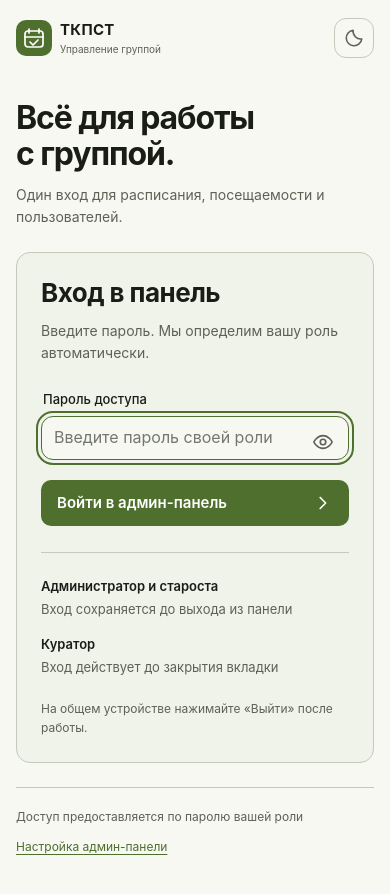
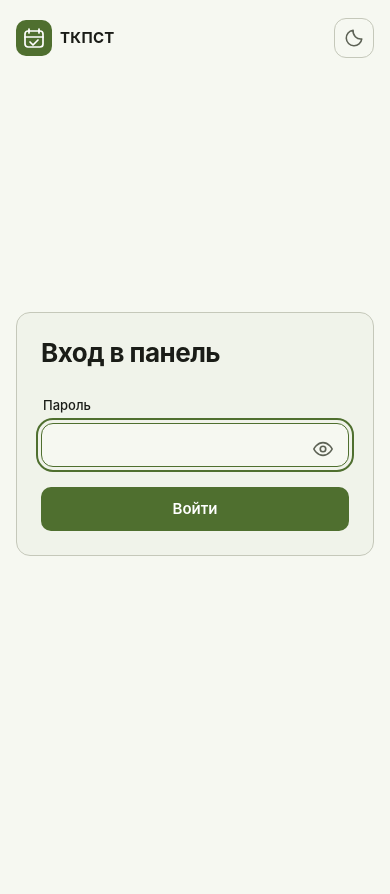
Before and after one commit to WTFHOSHI/tkpst-admin, a website: page public/index.html in a window 390 px wide. After the commit the page ends 844 px from the top, so only its background shows below. Drawn offline with Linux system fonts and the light colour scheme.

Commit message:
Remove login helper copy and keep a compact password form

```diff
--- a/public/admin.css
+++ b/public/admin.css
@@ -47,39 +47,17 @@ ol.steps a { color: var(--primary); text-decoration: underline; }
 .admin-tabs a.on { background: var(--primary); color: var(--on-primary); }
 
 /* Общий вход и аккаунты: те же поверхности и контролы, что в остальных разделах. */
-.admin.panel-login { display: grid; grid-template-columns: minmax(0, 1fr) minmax(0, 440px); align-items: center; max-width: 1120px; gap: 28px 80px; padding-top: 28px; padding-bottom: 40px; }
-.panel-welcome h1 { margin: 0 0 22px; font-size: clamp(32px, 4vw, 48px); font-weight: 650; line-height: 1.12; letter-spacing: -.035em; text-wrap: balance; }
-.panel-lead { max-width: 35ch; color: var(--muted); margin: 0; font-size: 17px; line-height: 1.6; }
-.panel-features { display: grid; gap: 20px; margin: 36px 0 0; }
-.panel-features div { display: grid; gap: 5px; }
-.panel-features dt { font-size: 15px; font-weight: 600; }
-.panel-features dd { margin: 0; color: var(--muted); font-size: 14px; line-height: 1.5; max-width: 38ch; }
+.admin.panel-login { display: flex; flex-direction: column; justify-content: center; align-items: stretch; max-width: 448px; min-height: calc(100svh - 88px); gap: 0; padding: 32px 16px 88px; }
 .admin.panel-login .panel-login-card { padding: 32px; }
-.panel-login-symbol { display: grid; place-items: center; width: 48px; height: 48px; color: var(--primary); background: var(--secondary-c); border-radius: 12px; margin-bottom: 22px; }
-.panel-login h2 { margin: 0; font-size: 26px; line-height: 1.25; color: var(--text); letter-spacing: -.02em; }
-.panel-login .panel-login-intro { margin: 10px 0 26px; font-size: 14px; line-height: 1.6; }
+.panel-login h1 { margin: 0 0 28px; font-size: 26px; line-height: 1.25; color: var(--text); letter-spacing: -.02em; }
 .panel-password { position: relative; }
 .panel-password input { padding-right: 54px !important; min-height: 52px; }
 .panel-password .icon { position: absolute; right: 4px; top: 4px; width: 44px; height: 44px; color: var(--muted); }
-.panel-login .panel-submit { display: flex; align-items: center; justify-content: space-between; width: 100%; min-height: 50px; margin-top: 20px; border-radius: 12px; padding: 12px 16px; font-size: 15px; }
-.panel-session-policy { display: grid; gap: 16px; border-top: 1px solid var(--outline); margin: 26px 0 0; padding-top: 24px; font-size: 13px; line-height: 1.5; }
-.panel-session-policy dt { font-weight: 600; }
-.panel-session-policy dd { margin: 3px 0 0; color: var(--muted); }
-.panel-login .panel-login-foot { margin: 22px 0 0; font-size: 12px; line-height: 1.6; color: var(--muted); }
+.panel-login .panel-submit { width: 100%; min-height: 50px; margin-top: 20px; border-radius: 12px; padding: 12px 16px; font-size: 15px; }
 .panel-login [data-login-error] { margin: 12px 0 0; }
-.panel-access-note { display: flex; justify-content: space-between; flex-wrap: wrap; gap: 12px; grid-column: 1 / -1; border-top: 1px solid var(--outline); padding-top: 24px; color: var(--muted); font-size: 12px; line-height: 1.55; }
-.panel-access-note a { color: var(--primary); text-decoration: underline; text-underline-offset: 3px; }
-@media (max-width: 850px) { .admin.panel-login { gap: 40px; padding-top: 36px; grid-template-columns: minmax(0, 1fr) minmax(0, 390px); } }
-@media (max-width: 700px) {
-  .admin.panel-login { display: flex; max-width: 480px; padding-top: 28px; gap: 28px; }
-  .panel-welcome { width: 100%; }
-  .panel-welcome h1 { font-size: 32px; margin-bottom: 12px; }
-  .panel-welcome h1 br { display: none; }
-  .panel-lead { font-size: 14px; max-width: none; }
-  .panel-features { display: none; }
-  .admin.panel-login .panel-login-card { width: 100%; padding: 24px; }
-  .panel-login-symbol { display: none; }
-  .panel-access-note { width: 100%; padding-top: 20px; }
+@media (max-width: 620px) {
+  .admin.panel-login { min-height: calc(100svh - 76px); padding: 24px 16px 76px; }
+  .admin.panel-login .panel-login-card { padding: 24px; }
 }
 .users-main { max-width: 1240px; gap: 16px; }
 .users-heading { display: flex; justify-content: space-between; align-items: flex-start; gap: 16px; margin-bottom: 20px; }
@@ -341,7 +319,7 @@ input::placeholder, textarea::placeholder { color: var(--muted); opacity: .85; }
 .panel-session { text-align: right; font-size: 13px; font-weight: 600; }
 .panel-session::after { content: attr(data-saved); display: block; font-size: 11px; font-weight: 400; color: var(--muted); margin-top: 3px; }
 .panel-masthead-actions .icon { color: var(--muted); border: 1px solid var(--outline); }
-body[data-auth="signed-out"] .admin-tabs { display: none; }
+body[data-auth="signed-out"] :is(.admin-tabs, .panel-session, .panel-brand div > span) { display: none; }
 .admin-tabs { position: sticky; top: 0; z-index: 30; padding: 8px 16px; gap: 8px; background: var(--bg); border-bottom: 1px solid var(--outline); }
 .admin-tabs a { background: transparent; padding: 13px 18px; border-radius: 10px; min-height: 46px; flex: 0 1 auto; font-size: 14px; }
 .admin-tabs a.on { background: var(--secondary-c); color: var(--on-secondary-c); }
@@ -393,7 +371,6 @@ body[data-auth="signed-out"] .admin-tabs { display: none; }
   #app > .bar .s { max-width: 34ch; }
   .admin .card { padding: 16px; }
   .admin { gap: 14px; }
-  .admin.panel-login { gap: 24px; padding-top: 24px; }
   .user-summary { min-height: 96px; }
   .att-nav { padding: 8px 10px; }
   .att-toolbar .small-btn { flex-grow: 1; justify-content: center; }
--- a/public/login-view.js
+++ b/public/login-view.js
@@ -6,17 +6,10 @@ export const panelIcon = name => {
   return `<svg viewBox="0 0 24 24" width="22" height="22" fill="none" stroke="currentColor" stroke-width="1.8" stroke-linecap="round" stroke-linejoin="round" aria-hidden="true">${paths[name] || ''}</svg>`;
 };
 export function loginMarkup(note = '') {
-  return `<main class="admin panel-login">
-    <section class="panel-welcome" aria-labelledby="welcome-title"><h1 id="welcome-title">Всё для работы <br>с группой.</h1><p class="panel-lead">Один вход для расписания, посещаемости и пользователей.</p>
-      <dl class="panel-features"><div><dt>Расписание</dt><dd>Изменения пар, звонков и объявления</dd></div><div><dt>Посещаемость</dt><dd>Отметки, список студентов и выгрузка</dd></div><div><dt>Личные кабинеты</dt><dd>Аккаунты и привязка студентов — для администратора</dd></div></dl>
-    </section>
-    <section class="card panel-login-card" aria-labelledby="login-title"><div class="panel-login-symbol" aria-hidden="true"><svg viewBox="0 0 24 24" width="26" height="26" fill="none" stroke="currentColor" stroke-width="1.7" stroke-linecap="round" stroke-linejoin="round"><rect x="5" y="10" width="14" height="11" rx="3"/><path d="M8 10V7a4 4 0 0 1 8 0v3M12 14v3"/></svg></div><h2 id="login-title">Вход в панель</h2><p class="college panel-login-intro">Введите пароль. Мы определим вашу роль автоматически.</p>
-    <form data-panel-login><label class="lbl" for="panel-password">Пароль доступа</label><div class="panel-password"><input id="panel-password" name="password" type="password" autocomplete="current-password" placeholder="Введите пароль своей роли" maxlength="256" aria-describedby="panel-session-policy" required><button type="button" class="icon" data-show-password aria-label="Показать пароль" aria-pressed="false">${panelIcon('eye')}</button></div>
+  return `<main class="admin panel-login"><section class="card panel-login-card" aria-labelledby="login-title"><h1 id="login-title">Вход в панель</h1>
+    <form data-panel-login><label class="lbl" for="panel-password">Пароль</label><div class="panel-password"><input id="panel-password" name="password" type="password" autocomplete="current-password" maxlength="256" required><button type="button" class="icon" data-show-password aria-label="Показать пароль" aria-pressed="false">${panelIcon('eye')}</button></div>
     <p class="warn" data-login-error role="alert" ${note ? '' : 'hidden'}>${escapeHtml(note)}</p>
-    <button class="btn panel-submit" type="submit"><span>Войти в админ-панель</span>${panelIcon('next')}</button></form>
-    <dl class="panel-session-policy" id="panel-session-policy"><div><dt>Администратор и староста</dt><dd>Вход сохраняется до выхода из панели</dd></div><div><dt>Куратор</dt><dd>Вход действует до закрытия вкладки</dd></div></dl>
-    <p class="college panel-login-foot">На общем устройстве нажимайте «Выйти» после работы.</p></section>
-    <footer class="panel-access-note"><span>Доступ предоставляется по паролю вашей роли</span><a href="setup.html">Настройка админ-панели</a></footer></main>`;
+    <button class="btn panel-submit" type="submit">Войти</button></form></section></main>`;
 }
 export function showPanelLogin(host, onSuccess, note = '') {
   const controller = new AbortController(); host.innerHTML = loginMarkup(note);
@@ -35,7 +28,7 @@ export function showPanelLogin(host, onSuccess, note = '') {
     } catch (e) {
       if (controller.signal.aborted) return;
       error.textContent = e.status === 401 ? 'Неверный пароль или вход отменён. Повторите попытку.' : e.message; error.hidden = false; input.setAttribute('aria-invalid', 'true');
-      button.disabled = false; button.textContent = 'Войти в админ-панель'; form.setAttribute('aria-busy', 'false'); input.focus();
+      button.disabled = false; button.textContent = 'Войти'; form.setAttribute('aria-busy', 'false'); input.focus();
     }
   };
   input.focus();
--- a/public/users.js
+++ b/public/users.js
@@ -55,7 +55,7 @@ async function load(sync = false) {
     list.setAttribute('aria-busy', 'false'); message(error.message, true);
     if (error.code === 'cloud_unavailable') {
       list.innerHTML = '<div class="users-empty"><h2>Личные кабинеты временно недоступны</h2><p>Основной вход в админку работает. Для повторного подключения ЛК введите пароль ещё раз; расписание и посещаемость доступны без переподключения.</p><button class="btn outline" data-users-reconnect>Подключить личные кабинеты</button><a class="btn outline" href="#att">К посещаемости</a></div>';
-      list.querySelector('[data-users-reconnect]').onclick = () => { version++; controller.abort(); const v = version; stopReconnect = showPanelLogin(host, () => { if (valid(v)) users.start(host); }, 'Повторный вход подключит личные кабинеты. Основные разделы уже доступны.'); };
+      list.querySelector('[data-users-reconnect]').onclick = () => { version++; controller.abort(); const v = version; stopReconnect = showPanelLogin(host, () => { if (valid(v)) users.start(host); }); };
       return;
     }
     list.innerHTML = '<div class="users-empty"><h2>Не удалось загрузить аккаунты</h2><p>Проверьте соединение и повторите запрос.</p><button class="btn outline" data-users-retry>Попробовать снова</button></div>';
```
Also changed, not shown: test/login-view.test.mjs (+1 -6 lines).
